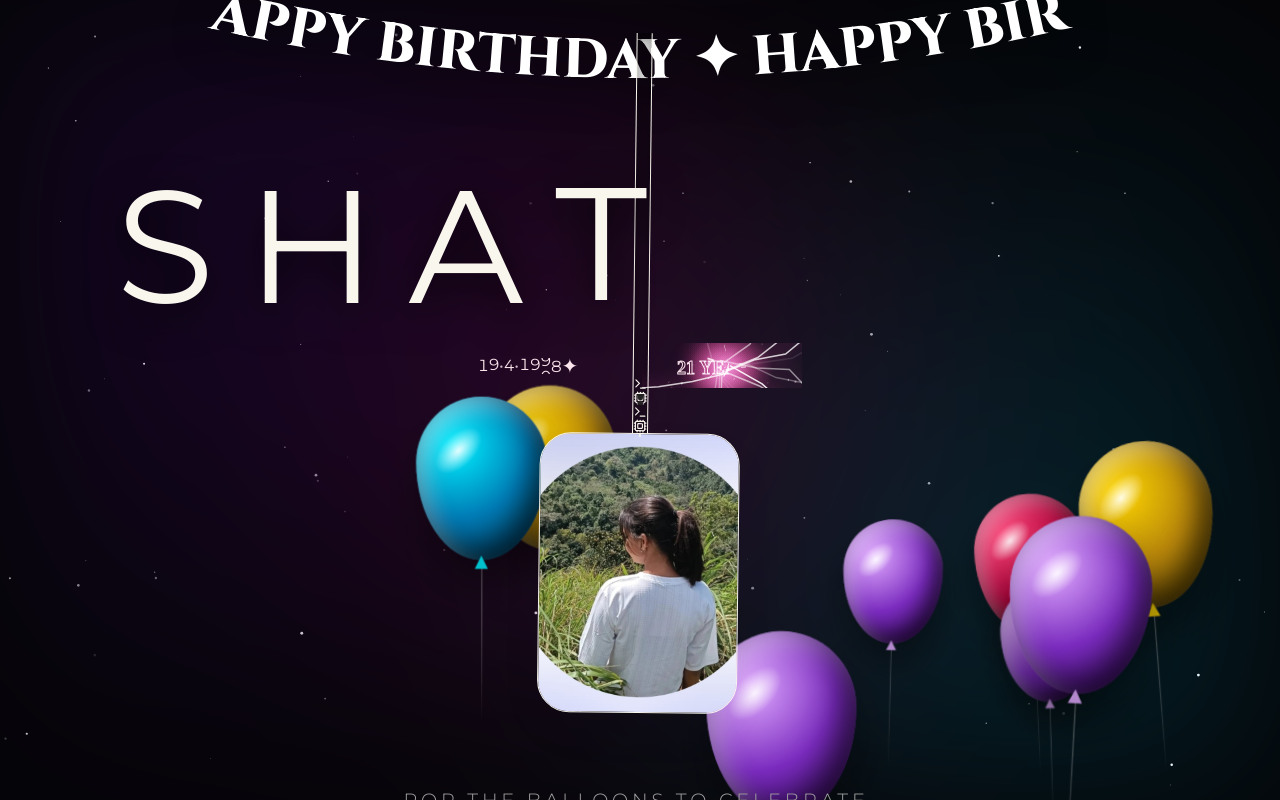
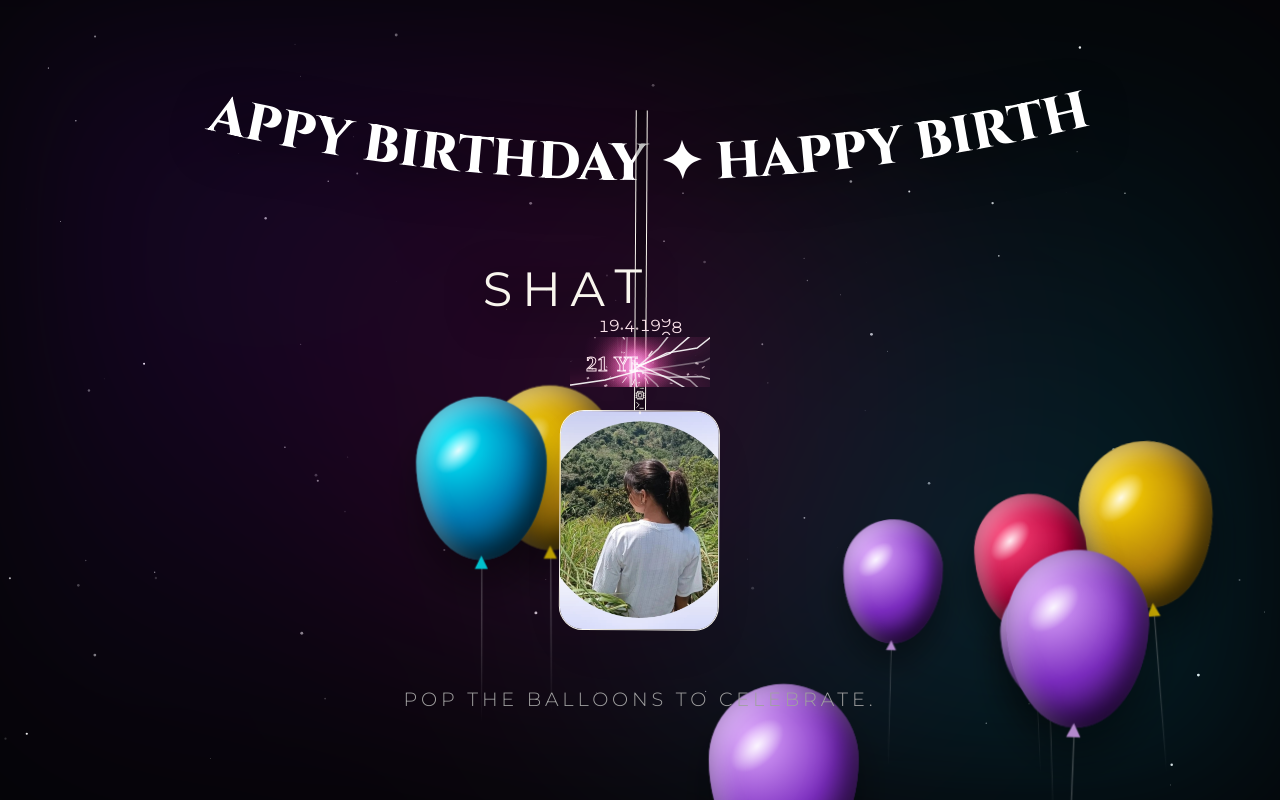
Before and after one commit to Sasi-Yuji/birthday, a React (Vite) app: page / in a window 1280 px wide. Both pictures are taken after a click on the button "BEGIN EXPERIENCE". Built offline with nearby package versions, Linux system fonts and the light colour scheme.

Commit message:
Initial commit

```diff
--- a/src/components/CurvedLoop.css
+++ b/src/components/CurvedLoop.css
@@ -11,14 +11,40 @@
 .curved-loop-svg {
   user-select: none;
   width: 100%;
-  aspect-ratio: 100 / 12;
+  aspect-ratio: 100 / 25;
   overflow: visible;
   display: block;
-  font-size: clamp(4rem, 15vw, 12rem);
+  font-size: 140px; /* SVG units relative to 2000 width */
   fill: #ffffff;
   font-family: 'Cinzel', serif;
   font-weight: 800;
   text-transform: uppercase;
   line-height: 1;
+  letter-spacing: -0.02em;
   filter: drop-shadow(0 10px 20px rgba(0,0,0,0.5));
 }
+
+@media (min-width: 768px) {
+  .curved-loop-svg {
+    aspect-ratio: 100 / 12;
+    letter-spacing: 0;
+    font-size: 180px;
+  }
+}
+
+.curved-loop-jacket {
+  min-height: 120px;
+  margin-top: 1rem;
+  display: flex;
+  align-items: center;
+  justify-content: center;
+  width: 100%;
+  pointer-events: auto;
+}
+
+@media (min-width: 768px) {
+  .curved-loop-jacket {
+    min-height: 200px;
+    margin-top: 2rem;
+  }
+}
--- a/src/components/CurvedLoop.jsx
+++ b/src/components/CurvedLoop.jsx
@@ -21,7 +21,10 @@ const CurvedLoop = ({
   const [offset, setOffset] = useState(0);
   const uid = useId();
   const pathId = `curve-${uid}`;
-  const pathD = `M-500,40 Q1000,${40 + curveAmount} 2500,40`;
+
+  // Dynamic curve amount based on window width
+  const effectiveCurve = window.innerWidth < 768 ? curveAmount * 0.6 : curveAmount;
+  const pathD = `M-500,40 Q1000,${40 + effectiveCurve} 2500,40`;
 
   const dragRef = useRef(false);
   const lastXRef = useRef(0);
--- a/src/components/Lanyard.jsx
+++ b/src/components/Lanyard.jsx
@@ -5,18 +5,18 @@ import avatarImg from '../assets/pic1.jpeg';
 
 const Lanyard = () => {
   return (
-    <div className="lanyard-standalone-wrapper relative flex justify-center items-start pt-10 h-[400px] pointer-events-none">
+    <div className="lanyard-standalone-wrapper relative flex justify-center items-start pt-6 md:pt-10 h-[300px] sm:h-[350px] md:h-[400px] pointer-events-none">
       <motion.div
         className="relative group cursor-grab active:cursor-grabbing pointer-events-auto"
-        animate={{ y: [-15, 15, -15], rotate: [-2, 2, -2] }}
+        animate={{ y: [-10, 10, -10], rotate: [-1, 1, -1] }}
         transition={{ duration: 6, repeat: Infinity, ease: "easeInOut" }}
-        whileHover={{ y: -20, scale: 1.05, rotate: 0 }}
+        whileHover={{ y: -15, scale: 1.05, rotate: 0 }}
         style={{ transformOrigin: "top center" }}
       >
         {/* Thick Lanyard Strap */}
-        <div className="absolute -top-[400px] left-1/2 -translate-x-1/2 w-8 md:w-12 h-[400px] bg-highlight z-20 flex flex-col items-center justify-end pb-8 overflow-hidden border-x border-white/5 shadow-[inset_0_4px_15px_rgba(0,0,0,0.5)]">
+        <div className="absolute -top-[300px] sm:-top-[350px] md:-top-[400px] left-1/2 -translate-x-1/2 w-6 sm:w-8 md:w-12 h-[300px] sm:h-[350px] md:h-[400px] bg-highlight z-20 flex flex-col items-center justify-end pb-4 sm:pb-6 md:pb-8 overflow-hidden border-x border-white/5 shadow-[inset_0_4px_15px_rgba(0,0,0,0.5)]">
           {/* Subtle woven texture */}
-          <div className="absolute inset-0 opacity-10 flex space-x-[2px] justify-center pointer-events-none">
+          <div className="absolute inset-0 opacity-10 flex space-x-[1px] md:space-x-[2px] justify-center pointer-events-none">
             <div className="w-[1px] h-full bg-white"></div>
             <div className="w-[1px] h-full bg-white"></div>
             <div className="w-[1px] h-full bg-transparent mx-0.5"></div>
@@ -24,45 +24,44 @@ const Lanyard = () => {
             <div className="w-[1px] h-full bg-white"></div>
           </div>
           {/* Repeating Logos */}
-          <div className="flex flex-col items-center space-y-12 md:space-y-16 text-white/20 z-10 pointer-events-none">
-            <Terminal size={14} />
-            <Cpu size={14} />
-            <Terminal size={14} />
-            <Cpu size={14} />
+          <div className="flex flex-col items-center space-y-8 sm:space-y-12 md:space-y-16 text-white/20 z-10 pointer-events-none">
+            <Terminal size={10} className="sm:w-[12px] sm:h-[12px] md:w-[14px] md:h-[14px]" />
+            <Cpu size={10} className="sm:w-[12px] sm:h-[12px] md:w-[14px] md:h-[14px]" />
+            <Terminal size={10} className="sm:w-[12px] sm:h-[12px] md:w-[14px] md:h-[14px]" />
           </div>
         </div>
 
         {/* Lanyard Hardware / ID Clasp */}
-        <div className="absolute -top-[45px] md:-top-[60px] left-1/2 -translate-x-1/2 z-30 flex flex-col items-center drop-shadow-[0_8px_8px_rgba(0,0,0,0.25)] cursor-pointer pointer-events-none group-hover:-translate-y-1 transition-transform duration-300">
+        <div className="absolute -top-[35px] sm:-top-[45px] md:-top-[60px] left-1/2 -translate-x-1/2 z-30 flex flex-col items-center drop-shadow-[0_8px_8px_rgba(0,0,0,0.25)] cursor-pointer pointer-events-none group-hover:-translate-y-1 transition-transform duration-300">
           {/* Strap Fold over the D-Ring */}
-          <div className="w-8 md:w-12 h-5 md:h-7 bg-highlight rounded-b-[4px] shadow-md z-20 flex flex-col justify-end items-center pb-1 border-b border-black/50">
-            <div className="w-5 md:w-8 h-[1px] bg-white/10 mb-[3px] md:mb-1"></div>
-            <div className="w-5 md:w-8 h-[1px] bg-white/10"></div>
+          <div className="w-6 sm:w-8 md:w-12 h-4 sm:h-5 md:h-7 bg-highlight rounded-b-[3px] md:rounded-b-[4px] shadow-md z-20 flex flex-col justify-end items-center pb-0.5 md:pb-1 border-b border-black/50">
+            <div className="w-4 sm:w-5 md:w-8 h-[1px] bg-white/10 mb-[2px] md:mb-1"></div>
+            <div className="w-4 sm:w-5 md:w-8 h-[1px] bg-white/10"></div>
           </div>
 
           {/* D-Ring Loop */}
-          <div className="w-6 md:w-9 h-5 md:h-7 border-[3px] md:border-[4px] border-[#222] rounded-b-[8px] md:rounded-b-[12px] -mt-2 md:-mt-3 z-10 shadow-sm relative backdrop-blur-sm"></div>
+          <div className="w-5 sm:w-6 md:w-9 h-4 sm:h-5 md:h-7 border-[2px] sm:border-[3px] md:border-[4px] border-[#222] rounded-b-[6px] sm:rounded-b-[8px] md:rounded-b-[12px] -mt-1.5 md:-mt-3 z-10 shadow-sm relative backdrop-blur-sm"></div>
 
           {/* Swivel Mechanism */}
-          <div className="w-2 md:w-3 h-4 md:h-[18px] bg-gradient-to-b from-[#333] to-[#111] rounded-[2px] z-20 -mt-2 md:-mt-2 border border-[#444] relative shadow-md">
-            <div className="absolute top-1/2 left-1/2 -translate-x-1/2 -translate-y-1/2 w-[120%] h-[2px] bg-[#1a1a1a] rounded-full"></div>
+          <div className="w-1.5 sm:w-2 md:w-3 h-3 sm:h-4 md:h-[18px] bg-gradient-to-b from-[#333] to-[#111] rounded-[1px] md:rounded-[2px] z-20 -mt-1 md:-mt-2 border border-[#444] relative shadow-md">
+            <div className="absolute top-1/2 left-1/2 -translate-x-1/2 -translate-y-1/2 w-[120%] h-[1px] md:h-[2px] bg-[#1a1a1a] rounded-full"></div>
           </div>
 
           {/* Clasp Hook */}
-          <div className="w-3 md:w-[18px] h-6 md:h-[35px] border-[3px] md:border-[4px] border-[#222] rounded-b-[8px] md:rounded-b-[10px] border-t-0 -mt-1 z-10 relative box-border">
-            <div className="absolute right-[-3px] md:right-[-4px] top-1 w-[3px] md:w-[4px] h-[55%] bg-[#2a2a2a] rounded-full border-l border-white/5"></div>
+          <div className="w-2.5 sm:w-3 md:w-[18px] h-5 sm:h-6 md:h-[35px] border-[2px] sm:border-[3px] md:border-[4px] border-[#222] rounded-b-[6px] sm:rounded-b-[8px] md:rounded-b-[10px] border-t-0 -mt-0.5 md:-mt-1 z-10 relative box-border">
+            <div className="absolute right-[-2.5px] sm:right-[-3px] md:right-[-4px] top-1 w-[2.5px] sm:w-[3px] md:w-[4px] h-[55%] bg-[#2a2a2a] rounded-full border-l border-white/5"></div>
           </div>
         </div>
 
         {/* Decorative Background layers */}
-        <div className="absolute inset-0 bg-gradient-to-br from-gold/20 to-gold/5 rounded-[2rem] rotate-3 group-hover:rotate-6 transition-all duration-500 scale-95 md:scale-100 blur-[2px] opacity-80"></div>
+        <div className="absolute inset-0 bg-gradient-to-br from-gold/20 to-gold/5 rounded-[1.5rem] md:rounded-[2rem] rotate-3 group-hover:rotate-6 transition-all duration-500 scale-95 md:scale-100 blur-[2px] opacity-80"></div>
 
         {/* The Main Card Container */}
-        <div className="relative z-10 w-[200px] h-[280px] md:w-[280px] md:h-[360px] rounded-[2rem] overflow-hidden bg-white/90 backdrop-blur-xl border border-white/60 shadow-[0_20px_50px_-10px_rgba(0,0,0,0.08),_0_0_30px_rgba(255,255,255,0.8)_inset] group-hover:shadow-[0_40px_80px_-15px_rgba(0,0,0,0.12),_0_0_25px_rgba(255,255,255,0.9)_inset] p-3 pt-8 md:p-4 md:pt-12 transition-all duration-500">
+        <div className="relative z-10 w-[160px] h-[220px] sm:w-[200px] sm:h-[280px] md:w-[280px] md:h-[360px] rounded-[1.5rem] md:rounded-[2rem] overflow-hidden bg-white/90 backdrop-blur-xl border border-white/60 shadow-[0_20px_50px_-10px_rgba(0,0,0,0.08),_0_0_30px_rgba(255,255,255,0.8)_inset] group-hover:shadow-[0_40px_80px_-15px_rgba(0,0,0,0.12),_0_0_25px_rgba(255,255,255,0.9)_inset] p-2 pt-6 sm:p-3 sm:pt-8 md:p-4 md:pt-12 transition-all duration-500">
           {/* The Punch Hole */}
-          <div className="absolute top-3 md:top-4 left-1/2 -translate-x-1/2 w-10 md:w-14 h-2 md:h-[10px] bg-black/10 rounded-full shadow-[inset_0_4px_6px_rgba(0,0,0,0.4),_0_1px_1px_rgba(255,255,255,0.9)] border border-black/5 z-20 pointer-events-none"></div>
+          <div className="absolute top-2 sm:top-3 md:top-4 left-1/2 -translate-x-1/2 w-8 sm:w-10 md:w-14 h-1.5 sm:h-2 md:h-[10px] bg-black/10 rounded-full shadow-[inset_0_4px_6px_rgba(0,0,0,0.4),_0_1px_1px_rgba(255,255,255,0.9)] border border-black/5 z-20 pointer-events-none"></div>
 
-          <div className="w-full h-full rounded-[1.5rem] overflow-hidden relative bg-gray-50 flex items-center justify-center">
+          <div className="w-full h-full rounded-[1.2rem] md:rounded-[1.5rem] overflow-hidden relative bg-gray-50 flex items-center justify-center">
             <img
               src={avatarImg}
               alt="Avatar"
@@ -72,12 +71,12 @@ const Lanyard = () => {
 
           {/* Floating Badge */}
           <motion.div
-            animate={{ y: [0, -4, 0] }}
+            animate={{ y: [0, -3, 0] }}
             transition={{ duration: 3.5, repeat: Infinity, ease: "easeInOut" }}
-            className="absolute bottom-4 right-4 md:bottom-6 md:right-6 bg-gold/95 backdrop-blur-md text-white px-3 py-1.5 md:px-4 md:py-2 rounded-xl shadow-lg z-30"
+            className="absolute bottom-3 right-3 sm:bottom-4 sm:right-4 md:bottom-6 md:right-6 bg-gold/95 backdrop-blur-md text-white px-2 py-1 md:px-4 md:py-2 rounded-lg md:rounded-xl shadow-lg z-30"
           >
-            <span className="text-xs md:text-sm font-black">99.9%</span>
-            <span className="text-[7px] md:text-[8px] ml-1 uppercase font-bold text-white/80 leading-tight">Uptime</span>
+            <span className="text-[10px] sm:text-xs md:text-sm font-black">99.9%</span>
+            <span className="text-[6px] sm:text-[7px] md:text-[8px] ml-1 uppercase font-bold text-white/80 leading-tight">Uptime</span>
           </motion.div>
         </div>
       </motion.div>
--- a/src/components/SceneBalloons.jsx
+++ b/src/components/SceneBalloons.jsx
@@ -21,23 +21,33 @@ const SceneBalloons = ({ onComplete }) => {
   const containerRef = useRef(null);
 
   useEffect(() => {
+    // Determine initial count and size based on screen width
+    const isMobile = window.innerWidth < 768;
+    const initialCount = isMobile ? 4 : 6;
+    const baseScale = isMobile ? 0.4 : 0.6;
+    const randomRange = isMobile ? 0.4 : 0.7;
+
     // Initial burst
-    const initialBalloons = Array.from({ length: 6 }).map(() => ({
+    const initialBalloons = Array.from({ length: initialCount }).map(() => ({
       id: Math.random().toString(36).substr(2, 9),
       colorObj: BALLOON_COLORS[Math.floor(Math.random() * BALLOON_COLORS.length)],
-      sizeScale: 0.6 + Math.random() * 0.7,
+      sizeScale: baseScale + Math.random() * randomRange,
       startX: Math.random() * 90 + 5
     }));
     setBalloons(initialBalloons);
 
     const spawnInterval = setInterval(() => {
+      const isMobile = window.innerWidth < 768;
+      const baseScale = isMobile ? 0.4 : 0.6;
+      const randomRange = isMobile ? 0.4 : 0.7;
+
       const id = Math.random().toString(36).substr(2, 9);
       const colorObj = BALLOON_COLORS[Math.floor(Math.random() * BALLOON_COLORS.length)];
-      const sizeScale = 0.6 + Math.random() * 0.7;
+      const sizeScale = baseScale + Math.random() * randomRange;
       const startX = Math.random() * 90 + 5;
 
       setBalloons(prev => [...prev, { id, colorObj, sizeScale, startX }]);
-    }, 600);
+    }, 800);
 
     return () => clearInterval(spawnInterval);
   }, []);
@@ -57,54 +67,61 @@ const SceneBalloons = ({ onComplete }) => {
 
   return (
     <>
-      <div className="content-wrapper relative z-20 pointer-events-none flex flex-col items-center overflow-visible w-full">
-        <CurvedLoop marqueeText="HAPPY BIRTHDAY ✦ " speed={1.5} curveAmount={350} />
+      <div className="content-wrapper relative z-20 pointer-events-none flex flex-col items-center overflow-visible w-full px-4">
+        <div className="w-full max-w-[100vw] overflow-visible">
+          <CurvedLoop marqueeText="HAPPY BIRTHDAY ✦ " speed={1.5} curveAmount={350} />
+        </div>
+
         <AnimatedText
           text="SHATHINI"
-          textClassName="text-[clamp(3rem,15vw,10rem)] font-cinzel font-bold text-white tracking-[0.2em] md:tracking-[0.3em] drop-shadow-[0_10px_20px_rgba(0,0,0,0.9)]"
+          textClassName="text-[48px] sm:text-[80px] md:text-[140px] lg:text-[180px] font-cinzel font-bold text-white tracking-[0.2em] md:tracking-[0.3em] drop-shadow-[0_10px_20px_rgba(0,0,0,0.9)]"
           underlineGradient="from-purple-400 via-fuchsia-500 to-pink-500"
           underlineHeight="h-[2px] md:h-[4px]"
           underlineOffset="-bottom-2 md:-bottom-4"
-          className="mt-[-40px] md:mt-[-100px] mb-6 z-30"
+          className="mt-[-30px] sm:mt-[-80px] md:mt-[-100px] mb-6 z-30"
         />
 
         {/* Birthday Details - Adjusted Layout to clear Lanyard String */}
-        {/* Birthday Details - Responsive Layout */}
-        <div className="responsive-stack w-full px-4 z-30 drop-shadow-md">
-          {/* Left Side: Date */}
-          <div className="flex items-center justify-center font-cinzel font-bold text-[#fce4ec] text-[16px] md:text-[22px]">
-            <div className="px-2 md:px-10">
-              <Counter end={20} duration={2} className="text-[#fce4ec] w-auto" />
+        <div className="flex flex-col md:flex-row items-center justify-center w-full max-w-[95vw] md:max-w-5xl z-30 drop-shadow-md gap-4 md:gap-0">
+          {/* Left Side: Date + Star */}
+          <div className="flex-1 flex justify-center md:justify-end md:pr-48 items-center">
+            <div className="flex items-center justify-center font-cinzel font-bold text-[#fce4ec] opacity-100 text-[16px] sm:text-[18px] md:text-[22px]">
+              <div className="px-3 sm:px-6 md:px-10">
+                <Counter end={20} duration={2} className="text-[#fce4ec] px-0 w-auto tracking-normal" />
+              </div>
+              <span className="text-pink-300 opacity-80 text-[16px] sm:text-[18px] md:text-[22px] mx-1 md:mx-4">&bull;</span>
+              <div className="px-3 sm:px-6 md:px-10">
+                <Counter end={5} duration={2} className="text-[#fce4ec] px-0 w-auto tracking-normal" />
+              </div>
+              <span className="text-pink-300 opacity-80 text-[16px] sm:text-[18px] md:text-[22px] mx-1 md:mx-4">&bull;</span>
+              <div className="px-3 sm:px-6 md:px-10">
+                <Counter end={2005} duration={2} className="text-[#fce4ec] px-0 w-auto tracking-normal" />
+              </div>
             </div>
-            <span className="text-pink-300 opacity-80 mx-2 md:mx-4">&bull;</span>
-            <div className="px-2 md:px-10">
-              <Counter end={5} duration={2} className="text-[#fce4ec] w-auto" />
-            </div>
-            <span className="text-pink-300 opacity-80 mx-2 md:mx-4">&bull;</span>
-            <div className="px-2 md:px-10">
-              <Counter end={2005} duration={2} className="text-[#fce4ec] w-auto" />
-            </div>
-            <span className="text-pink-400 text-[20px] md:text-[26px] ml-4 md:ml-12">✦</span>
+            {/* Star hidden on mobile if too crowded, or kept for flair */}
+            <span className="text-pink-400 text-[20px] md:text-[26px] shrink-0 ml-4 md:ml-12 hidden sm:block">✦</span>
           </div>
 
           {/* Right Side: Age */}
-          <div className="flex justify-center">
+          <div className="flex-1 flex justify-center md:justify-start md:pl-48">
             <LightningText
               text="21 YEARS"
-              size={18}
-              className="w-[160px] h-[45px] md:w-[240px] md:h-[60px]"
+              size={window.innerWidth < 768 ? 18 : 22}
+              className="w-[140px] h-[40px] sm:w-[180px] h-[50px] md:w-[240px] md:h-[60px]"
             />
           </div>
         </div>
 
-        <div className="mt-20 md:mt-64 transform translate-y-[40px] md:translate-y-[80px]">
+        <div className="mt-12 sm:mt-52 md:mt-64 transform translate-y-[20px] sm:translate-y-[60px] md:translate-y-[80px]">
           <Lanyard />
         </div>
-        <p className="subtitle-elegant mt-12">Pop the balloons to celebrate.</p>
+        <p className="subtitle-elegant mt-4 md:mt-0 text-[10px] sm:text-xs md:text-base tracking-[0.15em] md:tracking-[0.2em]">
+          Pop the balloons to celebrate.
+        </p>
         {showContinue && (
           <button
             onClick={onComplete}
-            className="btn-luxury mt-8 pointer-events-auto animate-fade-in"
+            className="btn-luxury mt-4 md:mt-8 pointer-events-auto animate-fade-in py-2 px-6 md:py-4 md:px-10 text-[10px] md:text-sm"
           >
             Continue The Celebration
           </button>
--- a/src/components/SceneCake.jsx
+++ b/src/components/SceneCake.jsx
@@ -184,12 +184,12 @@ const SceneCake = ({ onComplete }) => {
 
   return (
     <>
-      <div className="content-wrapper relative z-20 pointer-events-none px-4">
+      <div className="content-wrapper relative z-20 pointer-events-none">
         <h1 className="title-cinematic font-cinzel">Make A Wish</h1>
         <p className="subtitle-elegant">Tap the flames to blow out the candles.</p>
       </div>
-      <div id="cake-canvas-container" ref={containerRef} className="w-full h-[40vh] md:h-[45vh] min-h-[300px] md:min-h-[350px] relative mt-2 md:mt-4 cursor-pointer z-10" />
-      <div className="relative z-40 mt-4 md:mt-6 px-4">
+      <div id="cake-canvas-container" ref={containerRef} className="w-full h-[45vh] min-h-[350px] relative mt-4 cursor-pointer z-10" />
+      <div className="relative z-40 mt-6">
         {showContinue && (
           <button onClick={onComplete} className="btn-luxury animate-fade-in pointer-events-auto">
             Continue The Celebration
--- a/src/index.css
+++ b/src/index.css
@@ -33,7 +33,7 @@ html {
 }
 
 .title-cinematic {
-  font-size: clamp(2rem, 5vw, 5.5rem);
+  font-size: clamp(2.5rem, 6vw, 5.5rem);
   line-height: 1.1;
   letter-spacing: 0.05em;
   text-transform: uppercase;
@@ -41,9 +41,7 @@ html {
   -webkit-background-clip: text;
   -webkit-text-fill-color: transparent;
   text-shadow: 0 10px 30px rgba(255, 255, 255, 0.1);
-  margin-bottom: 0.5rem;
-  width: 95%;
-  margin-inline: auto;
+  margin-bottom: 1rem;
 }
 
 .subtitle-elegant {
@@ -115,10 +113,8 @@ html {
   -webkit-backdrop-filter: blur(24px);
   border: 1px solid rgba(255, 255, 255, 0.05);
   box-shadow: 0 30px 60px rgba(0, 0, 0, 0.6), inset 0 1px 0 rgba(255, 255, 255, 0.1);
-  border-radius: clamp(12px, 4vw, 24px);
-  padding: clamp(1.5rem, 5vw, 3rem);
-  width: 90%;
-  max-width: 1200px;
+  border-radius: 24px;
+  padding: 3rem;
 }
 
 .btn-luxury {
@@ -126,14 +122,11 @@ html {
   background: transparent;
   color: var(--text-main);
   font-family: 'Montserrat', sans-serif;
-  font-size: clamp(0.7rem, 2vw, 0.9rem);
+  font-size: 0.9rem;
   font-weight: 400;
   letter-spacing: 0.2em;
   text-transform: uppercase;
-  padding: 0.8rem 2rem;
-  @media (min-width: 768px) {
-    padding: 1rem 3rem;
-  }
+  padding: 1rem 3rem;
   border: 1px solid rgba(255, 255, 255, 0.2);
   border-radius: 100px;
   cursor: pointer;
@@ -141,7 +134,6 @@ html {
   transition: all 0.4s cubic-bezier(0.25, 0.46, 0.45, 0.94);
   backdrop-filter: blur(10px);
   z-index: 50;
-  white-space: nowrap;
 }
 
 .btn-luxury::before {
@@ -415,38 +407,17 @@ html {
   height: 24px;
 }
 
-/* Responsive Utils */
-.responsive-stack {
+.gift-message {
+  position: absolute;
+  top: 0;
+  left: 0;
+  width: 100%;
+  height: 100%;
   display: flex;
-  flex-direction: column;
+  justify-content: center;
   align-items: center;
-  gap: 1.5rem;
+  opacity: 0;
+  transform: translateY(40px);
+  z-index: 2;
+  pointer-events: none;
 }
-
-@media (min-width: 1024px) {
-  .responsive-stack {
-    flex-direction: row;
-    justify-content: center;
-    gap: 4rem;
-  }
-}
-
-.hide-on-mobile {
-  display: none;
-}
-
-@media (min-width: 768px) {
-  .hide-on-mobile {
-    display: block;
-  }
-}
-
-/* Animations */
-@keyframes fade-in {
-  from { opacity: 0; transform: translateY(10px); }
-  to { opacity: 1; transform: translateY(0); }
-}
-
-.animate-fade-in {
-  animation: fade-in 0.8s ease forwards;
-}
```
